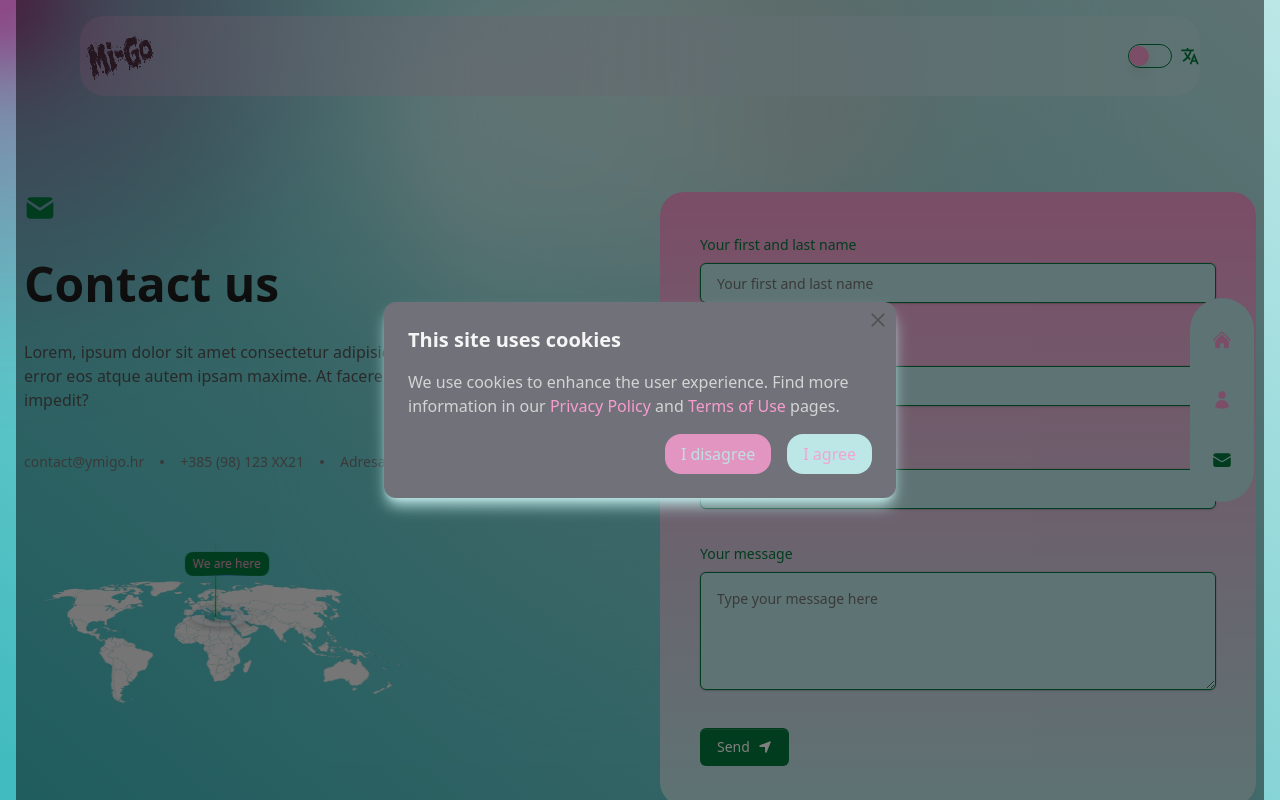
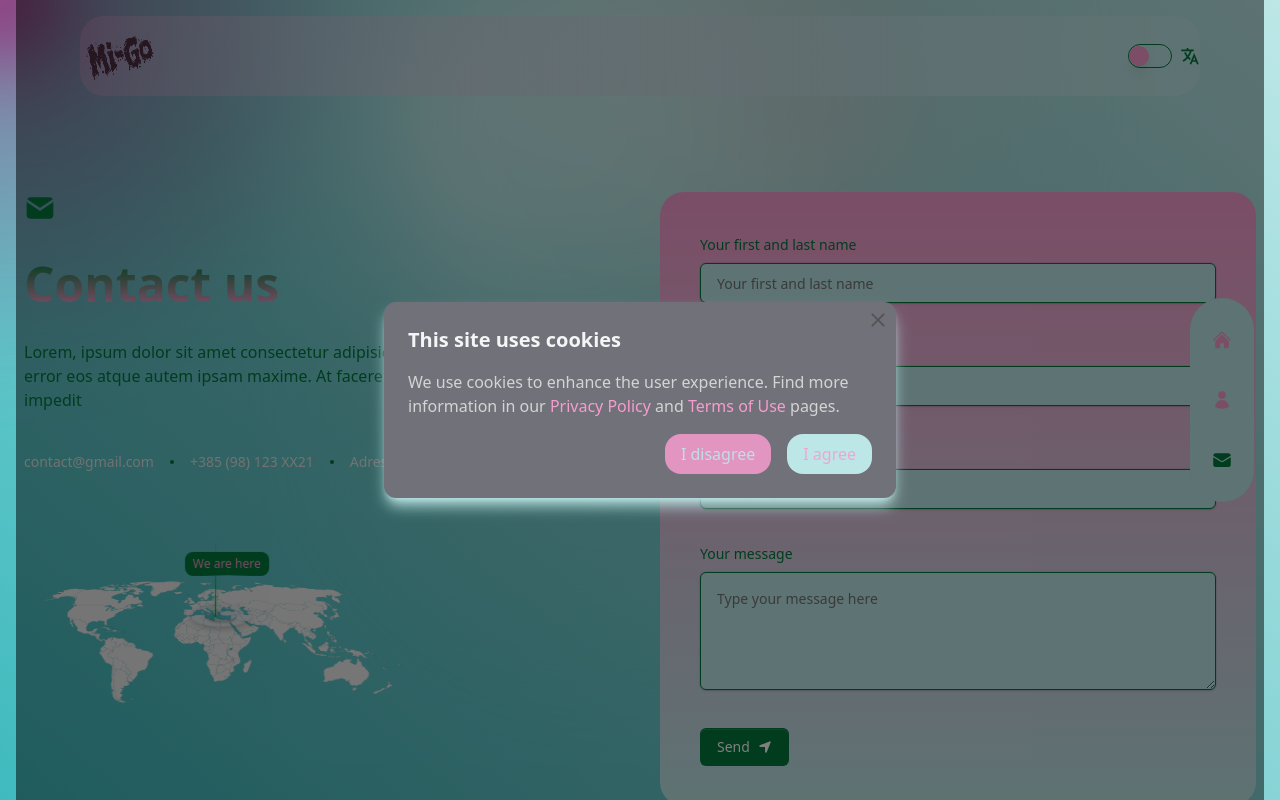
Before and after one commit to darkohedgehog/mi-go, a Next.js app: page /en/contact in a window 1280 px wide. Shown: the top 800 px of the page. Built offline with nearby package versions, Linux system fonts and the light colour scheme.

Commit message:
`feat: update contact page translations and layout`

```diff
--- a/messages/en.json
+++ b/messages/en.json
@@ -41,5 +41,12 @@
     "placeholder3": "Company name",
     "placeholder4": "Type your message here",
     "required": "Please fill all required fields"
+  },
+  "ContactInfo": {
+    "contactus": "Contact us",
+    "paragraph": "Lorem, ipsum dolor sit amet consectetur adipisicing elit. Asperiores error eos atque autem ipsam maxime. At facere placeat quas impedit"
+  },
+  "Pin":{
+    "title": "We are here"
   }
 }
--- a/messages/hr.json
+++ b/messages/hr.json
@@ -41,5 +41,12 @@
     "placeholder3": "Ime vaše tvrtke",
     "placeholder4": "Ovdje upišite poruku",
     "required": "Popunite sva obavezna polja."
+  },
+  "ContactInfo": {
+    "contactus": "Budimo u kontaktu",
+    "paragraph": "Lorem, ipsum dolor sit amet consectetur adipisicing elit. Asperiores error eos atque autem ipsam maxime. At facere placeat quas impedit"
+  },
+  "Pin":{
+    "title": "Mi smo ovdje"
   }
 }
--- a/src/components/contact/ContactInfo.tsx
+++ b/src/components/contact/ContactInfo.tsx
@@ -2,8 +2,12 @@ import React from 'react';
 import { IconMailFilled } from "@tabler/icons-react";
 import Image from "next/image";
 import Pin from "./Pin";
+import { useTranslations } from "next-intl";
 
 const ContactInfo = () => {
+
+  const t = useTranslations("ContactInfo");
+
   return (
     <div className="relative flex flex-col items-center overflow-hidden lg:items-start">
     <div className="flex items-start justify-start">
@@ -11,25 +15,25 @@ const ContactInfo = () => {
         <IconMailFilled className="h-8 w-8 text-accent" />
       </div>
     </div>
-    <h2 className="mt-9 bg-gradient-to-b from-neutral-800 to-neutral-900 bg-clip-text text-left text-xl font-bold text-transparent dark:from-neutral-200 dark:to-neutral-300 md:text-3xl lg:text-5xl">
-      Contact us
+    <h2 className="mt-9 bg-gradient-to-b from-accent to-secondary bg-clip-text text-left text-xl font-bold text-transparent md:text-3xl lg:text-5xl">
+      {t('contactus')}
     </h2>
-    <p className="mt-8 max-w-lg text-center text-base text-neutral-600 dark:text-neutral-400 md:text-left">
-      Lorem, ipsum dolor sit amet consectetur adipisicing elit. Asperiores error eos atque autem ipsam maxime. At facere placeat quas impedit?
+    <p className="mt-8 max-w-lg text-center text-base text-accent md:text-left">
+     {t('paragraph')}
     </p>
 
     <div className="mt-10 hidden flex-col items-center gap-4 md:flex-row lg:flex">
-      <p className="text-sm text-neutral-500 dark:text-neutral-400">
-        contact@ymigo.hr
+      <p className="text-sm text-neutral-200">
+        contact@gmail.com
       </p>
 
-      <div className="h-1 w-1 rounded-full bg-neutral-500 dark:bg-neutral-400" />
-      <p className="text-sm text-neutral-500 dark:text-neutral-400">
+      <div className="h-1 w-1 rounded-full bg-accent" />
+      <p className="text-sm text-neutral-200">
         +385 (98) 123 XX21
       </p>
-      <div className="h-1 w-1 rounded-full bg-neutral-500 dark:bg-neutral-400" />
+      <div className="h-1 w-1 rounded-full bg-accent" />
 
-      <p className="text-sm text-neutral-500 dark:text-neutral-400">
+      <p className="text-sm text-neutral-200">
         Adresa 1, Vukovar
       </p>
     </div>
--- a/src/components/contact/Pin.tsx
+++ b/src/components/contact/Pin.tsx
@@ -1,8 +1,10 @@
 import React from "react";
 import { motion } from "framer-motion";
 import { cn } from "@/lib/utils";
+import { useTranslations } from "next-intl";
 
 const Pin = ({ className }: { className?: string }) => {
+  const t = useTranslations("Pin");
     return (
       <motion.div
         style={{
@@ -16,7 +18,7 @@ const Pin = ({ className }: { className?: string }) => {
         <div className="h-full w-full">
           <div className="absolute z-20 rounded-lg bg-accent px-2 py-1 text-xs font-normal text-secondary top-0 left-[20%]"
             >
-            We are here
+            {t('title')}
             <span className="absolute -bottom-0 left-[1.125rem] h-px w-[calc(100%-2.25rem)] bg-gradient-to-r from-blue-400/0 via-blue-400/90 to-blue-400/0 transition-opacity duration-500"></span>
           </div>
 
```
